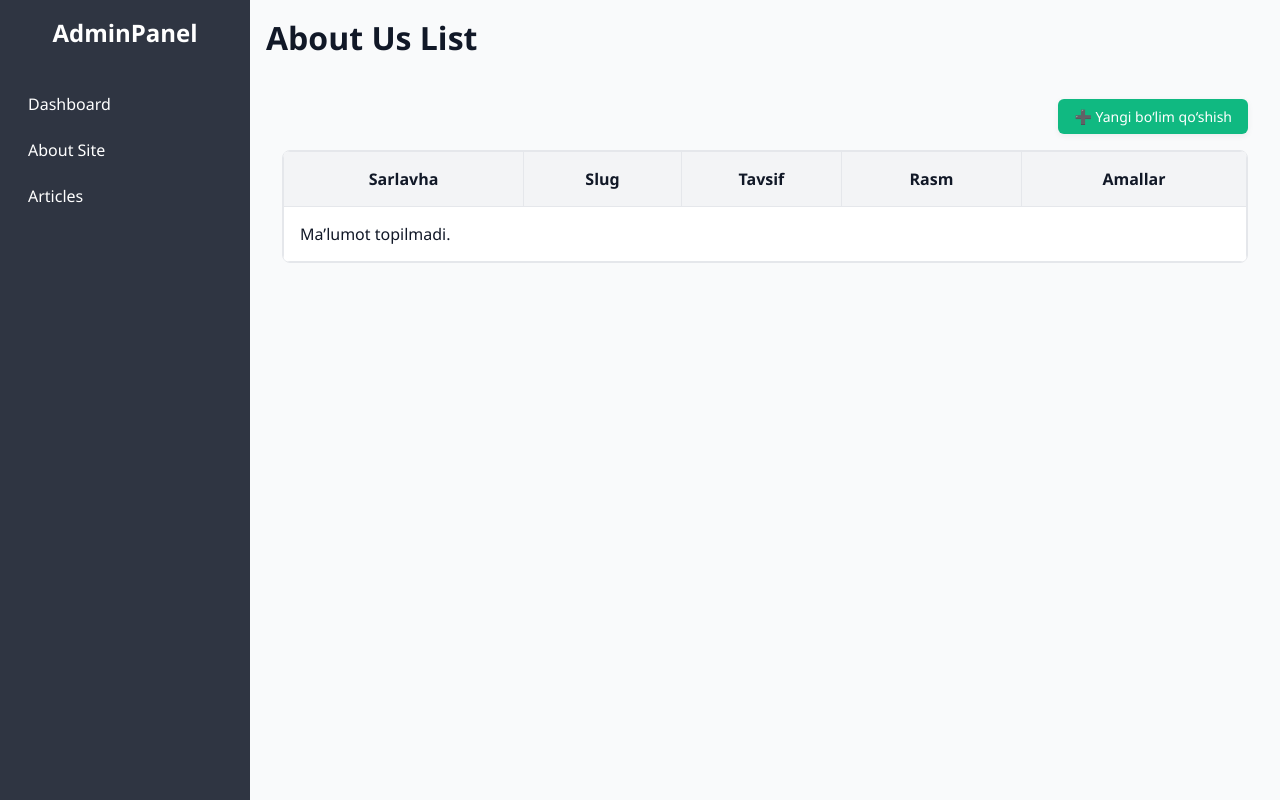
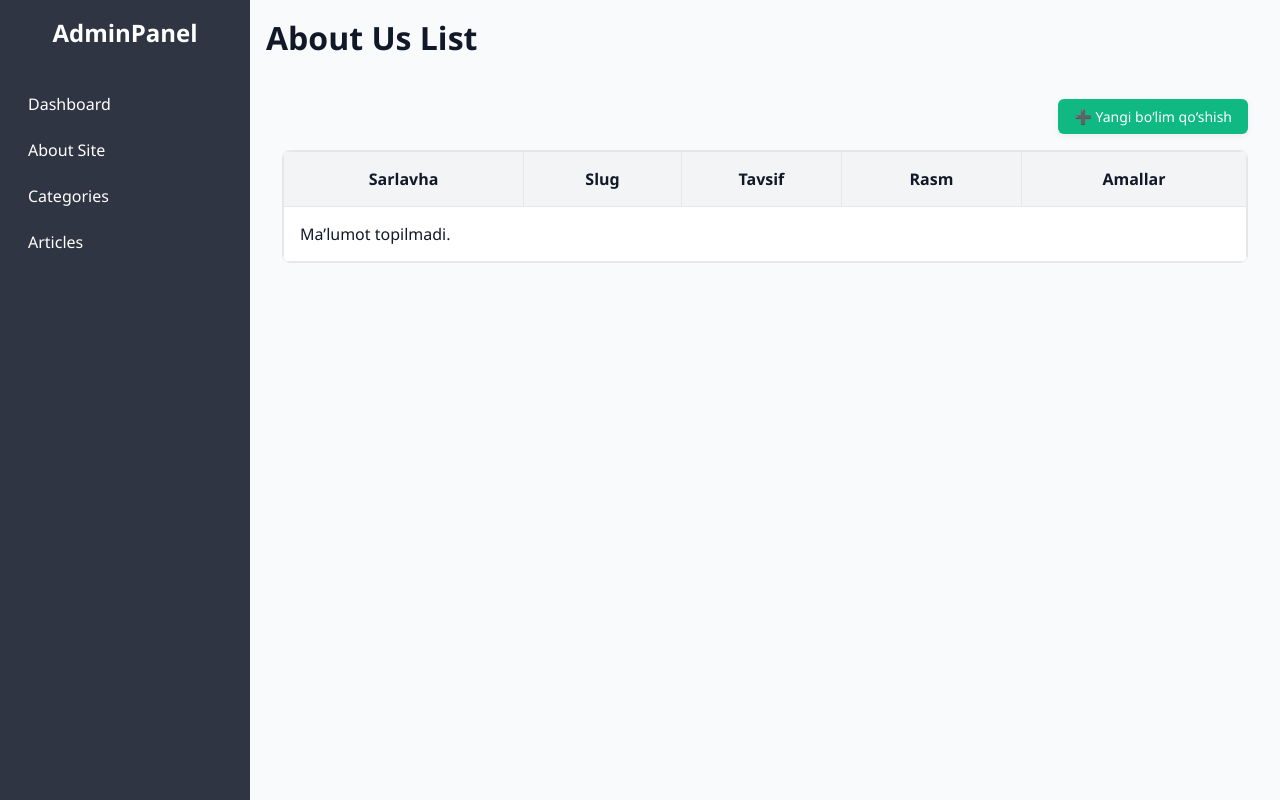
Before and after one commit to xusniddinovk1/blog, a Django app: page /dashboard/aboutSite/ in a window 1280 px wide. Run offline with Django 5.2, Linux system fonts and the light colour scheme; the visitor is signed in with stand-in values (Sample User, id 1); data that the repository does not hold is empty.

Commit message:
initial commit

```diff
--- a/templates/dashboard/base.html
+++ b/templates/dashboard/base.html
@@ -22,6 +22,7 @@
         <nav class="nav">
             <a href="{% url 'main_dashboard' %}" class="nav-link">Dashboard</a>
             <a href="{% url 'about_list' %}" class="nav-link">About Site</a>
+            <a href="{% url 'category_list' %}" class="nav-link">Categories</a>
             <a href="{% url 'article_list' %}" class="nav-link">Articles</a>
         </nav>
     </aside>
```
